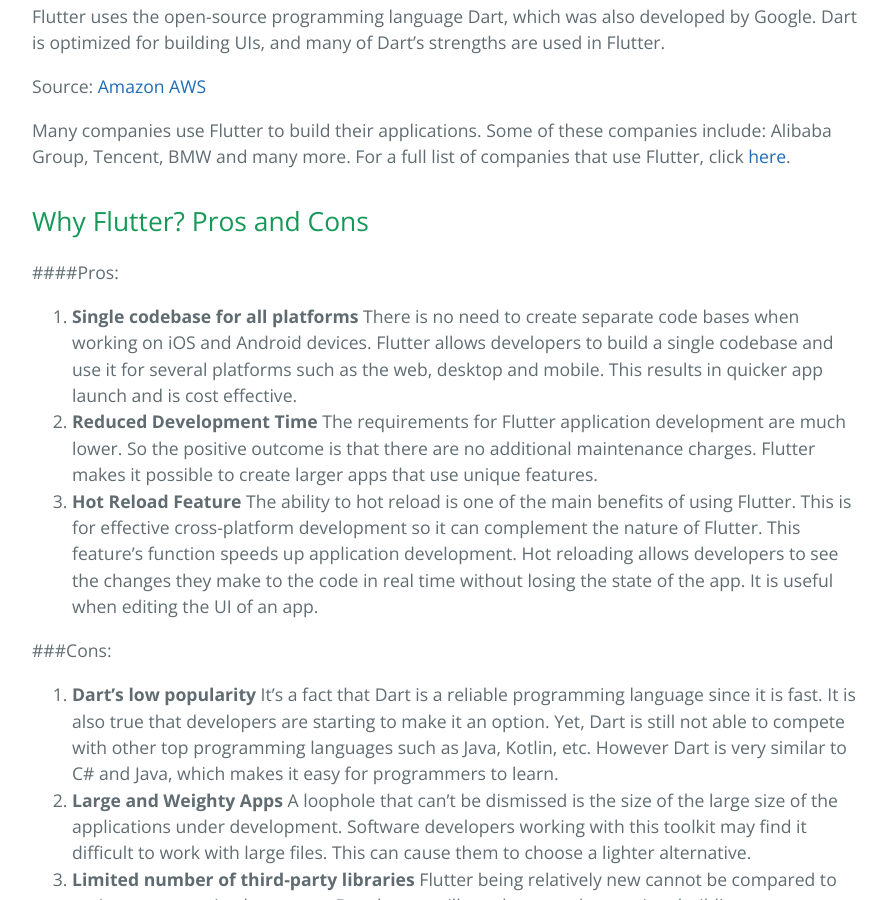
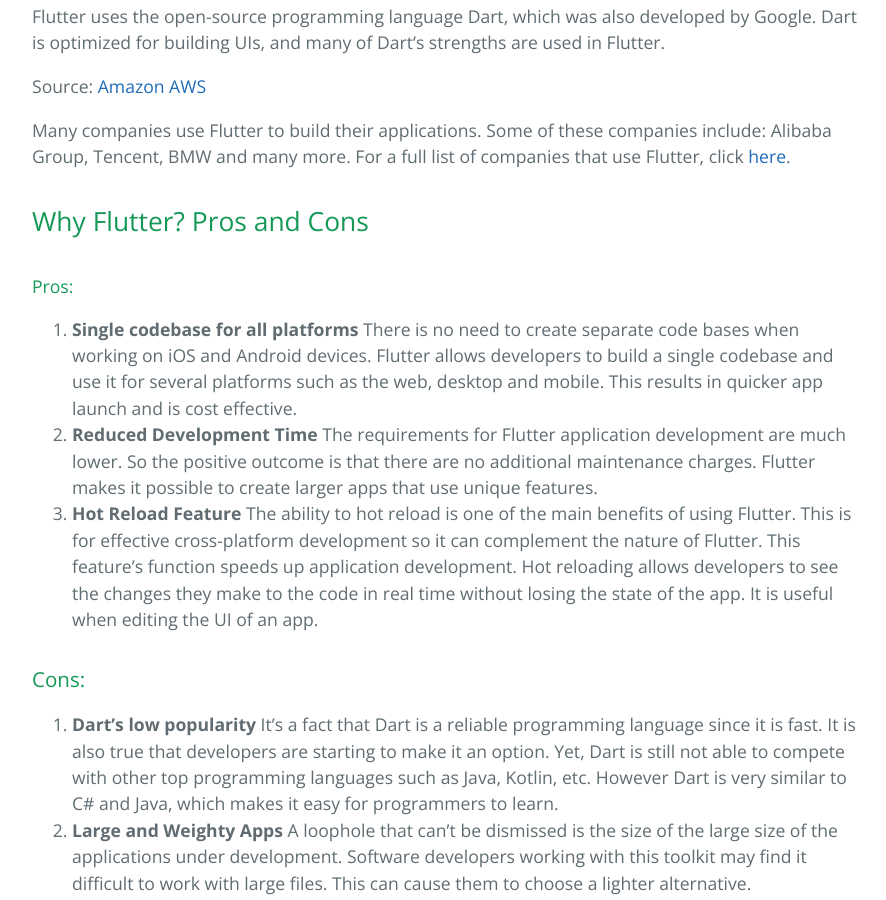
Before and after one commit to learning-software-engineering/learning-software-engineering.github.io, a Jekyll site: the page built from Topics/Tech_Stacks/Flutter.md, in a window 1280 px wide and 900 px high, scrolled down 891 px. Shown: the whole window, without its empty margins (192-1078 px from the left). Built offline with Jekyll 4.4.1, drawn with Linux system fonts in a browser that asks for light colours; our own code applies the rules of GitHub Pages for plain Markdown files.

Commit message:
Added new line for image and added spaces after hashtag

```diff
--- a/Topics/Tech_Stacks/Flutter.md
+++ b/Topics/Tech_Stacks/Flutter.md
@@ -22,7 +22,7 @@
 
 ## Why Flutter? Pros and Cons
 
-####Pros:
+#### Pros:
 
 1. **Single codebase for all platforms**
    There is no need to create separate code bases when working on iOS and Android devices. Flutter allows developers to build a single codebase and use it for several platforms such as the web, desktop and mobile. This results in quicker app launch and is cost effective.
@@ -31,7 +31,7 @@
 3. **Hot Reload Feature**
    The ability to hot reload is one of the main benefits of using Flutter. This is for effective cross-platform development so it can complement the nature of Flutter. This feature’s function speeds up application development. Hot reloading allows developers to see the changes they make to the code in real time without losing the state of the app. It is useful when editing the UI of an app.
 
-###Cons:
+### Cons:
 
 1. **Dart’s low popularity**
    It’s a fact that Dart is a reliable programming language since it is fast. It is also true that developers are starting to make it an option. Yet, Dart is still not able to compete with other top programming languages such as Java, Kotlin, etc. However Dart is very similar to C# and Java, which makes it easy for programmers to learn.
@@ -71,7 +71,7 @@
    5. Enter a project name, such as `my_app`, and press **Enter**.
    6. Wait for project creation to complete and the `main.dart` file to appear.
       The above commands create a Flutter project directory called my_app that contains a simple demo app that uses [Material Components](https://m3.material.io/components).
-   7. Your file structures should look as follows.
+   7. Your file structures should look as follows.<br>
       <img width="197" alt="Final File Structure" src="https://github.com/learning-software-engineering/learning-software-engineering.github.io/assets/65613404/11b6c999-a556-452c-867f-9299a6cef3b1">
 
 4. **Running the App**
```
